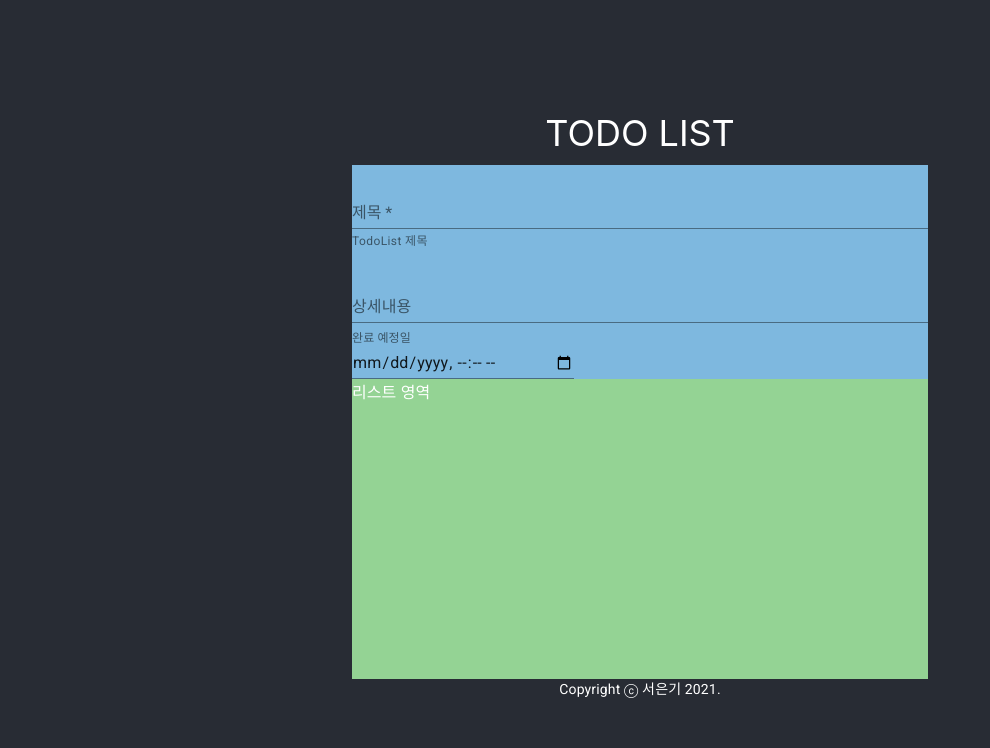
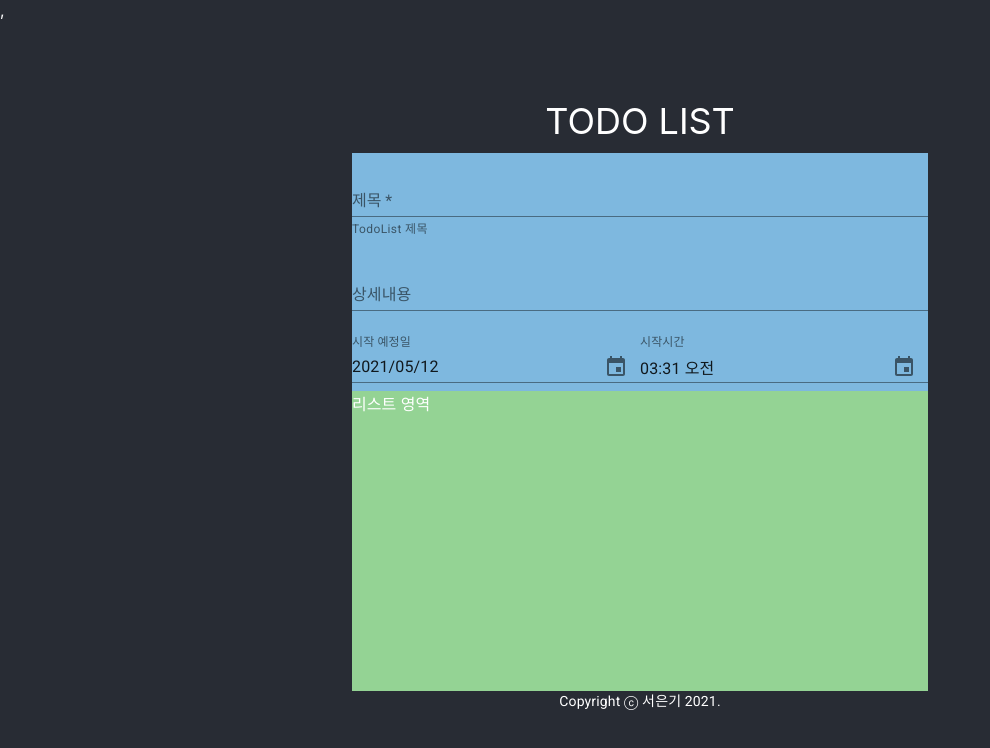
Before and after one commit to SeoEunGi0802/todolist_2021, a React (Create React App) app: page / in a window 1280 px wide. Shown: the top 748 px of the page, without its empty margins (0-990 px from the left). Built offline with nearby package versions, Linux system fonts and the light colour scheme.

Commit message:
0512 업로드

```diff
--- a/src/App.js
+++ b/src/App.js
@@ -1,19 +1,46 @@
 import { Button, TextField, Typography } from '@material-ui/core';
+import { KeyboardDatePicker, KeyboardTimePicker } from '@material-ui/pickers';
 import React from 'react';
 import './App.css';
 
-function App() {
+class App extends React.Component {
+  constructor(props) {
+    super(props);
+    this.state = {
+      title: "",
+      content: "",
+      startDate: null,
+      startTime: null
+    }
+  }
+
+  render() {
     return (
       <div className="App">
         <div className="header">TODO LIST</div>
         <div className="input_area">
           <TextField label="제목" helperText="TodoList 제목" size="normal" margin="normal" fullWidth required />
           <TextField label="상세내용" size="normal" margin="normal" fullWidth multiline />
-        <TextField
-        label="완료 예정일"
-        type="datetime-local"
-        InputLabelProps={{
-          shrink: true,
+          <KeyboardDatePicker
+            disableToolbar
+            variant="inline"
+            format="yyyy/MM/DD"
+            margin="normal"
+            label="시작 예정일"
+            onChange={(value) => console.log(value)}
+            style={{ width: '50%' }}
+            KeyboardButtonProps={{
+              'aria-label': 'change date',
+            }}
+          />
+          <KeyboardTimePicker
+            margin="normal"
+            label="시작시간"
+            variant="inline"
+            onChange={(value) => console.log(value)}
+            style={{ width: '50%' }}
+            KeyboardButtonProps={{
+              'aria-label': 'change time',
             }}
           />
         </div>
@@ -24,5 +51,6 @@ function App() {
       </div>
     );
   }
+}
 
 export default App;
--- a/src/index.js
+++ b/src/index.js
@@ -3,11 +3,16 @@ import ReactDOM from 'react-dom';
 import './index.css';
 import App from './App';
 import reportWebVitals from './reportWebVitals';
+import { MuiPickersUtilsProvider } from '@material-ui/pickers';
+import MomentUtils from '@date-io/moment';
+import "moment/locale/ko";
 
 ReactDOM.render(
+  <MuiPickersUtilsProvider locale="ko" utils={MomentUtils}>
   <React.StrictMode>
     <App />
   </React.StrictMode>,
+  </MuiPickersUtilsProvider>,
   document.getElementById('root')
 );
 
```
Lines whose indentation alone changed are shown as unchanged.
